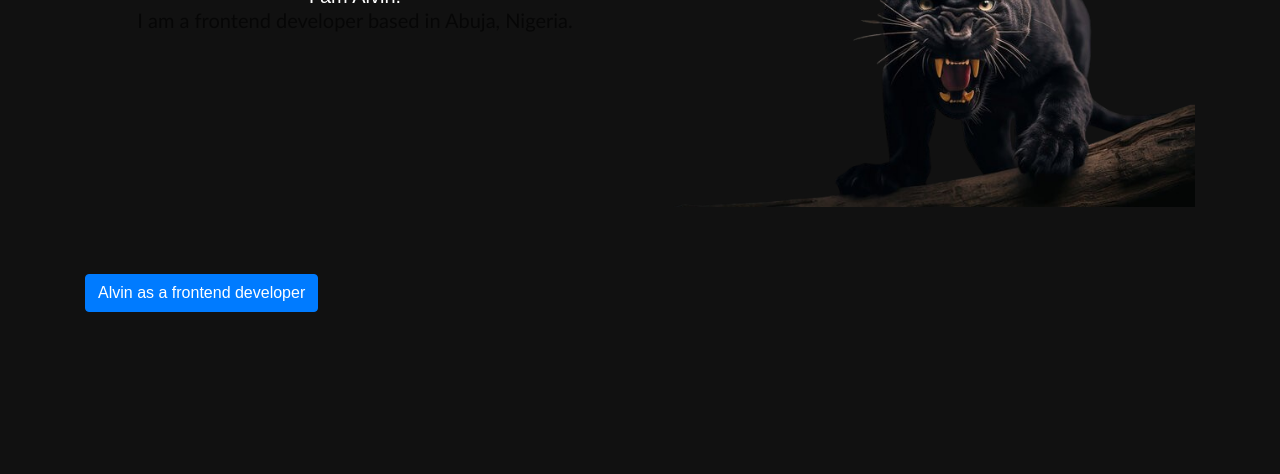
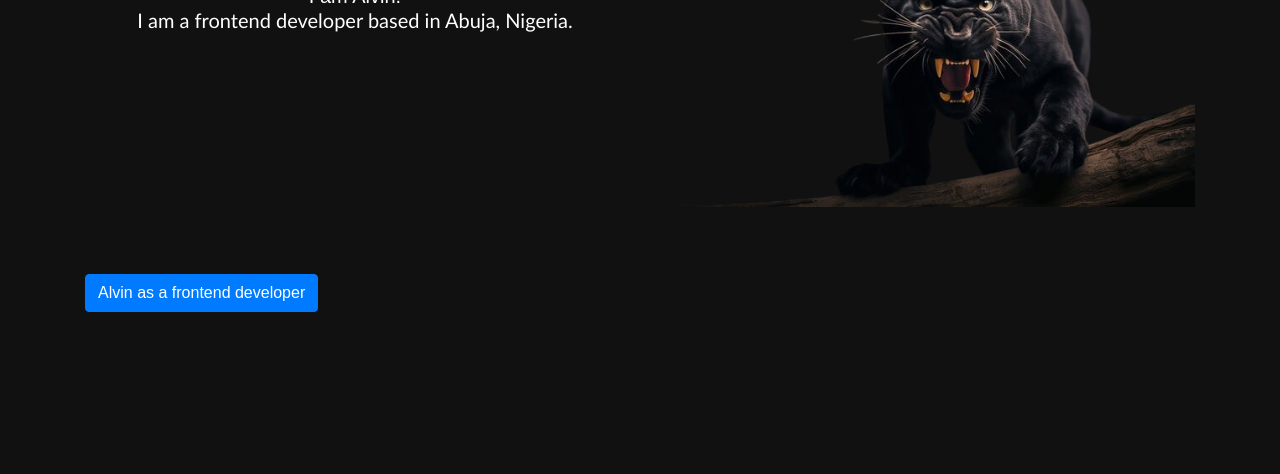
Before and after one commit to alvin988-ctrl/portfolio-, a plain HTML site: page index.html in a window 1280 px wide. Shown: the part 326-800 px from the top of the page. Drawn offline with nearby package versions, Linux system fonts and the light colour scheme; files that its build step writes are made by us from their sources; files whose address does not match are found by name.

Commit message:
Update index.html

```diff
--- a/index.html
+++ b/index.html
@@ -167,7 +167,7 @@ particlesJS("particles-js", {
         }
         .about-me{
             font-size: 20px;
-            color: rgba(0, 0, 0, 0.623);
+            color: white;
             font-family:'Gill Sans', 'Gill Sans MT', Calibri, 'Trebuchet MS', sans-serif;
         }
         .about-me-info{
```
